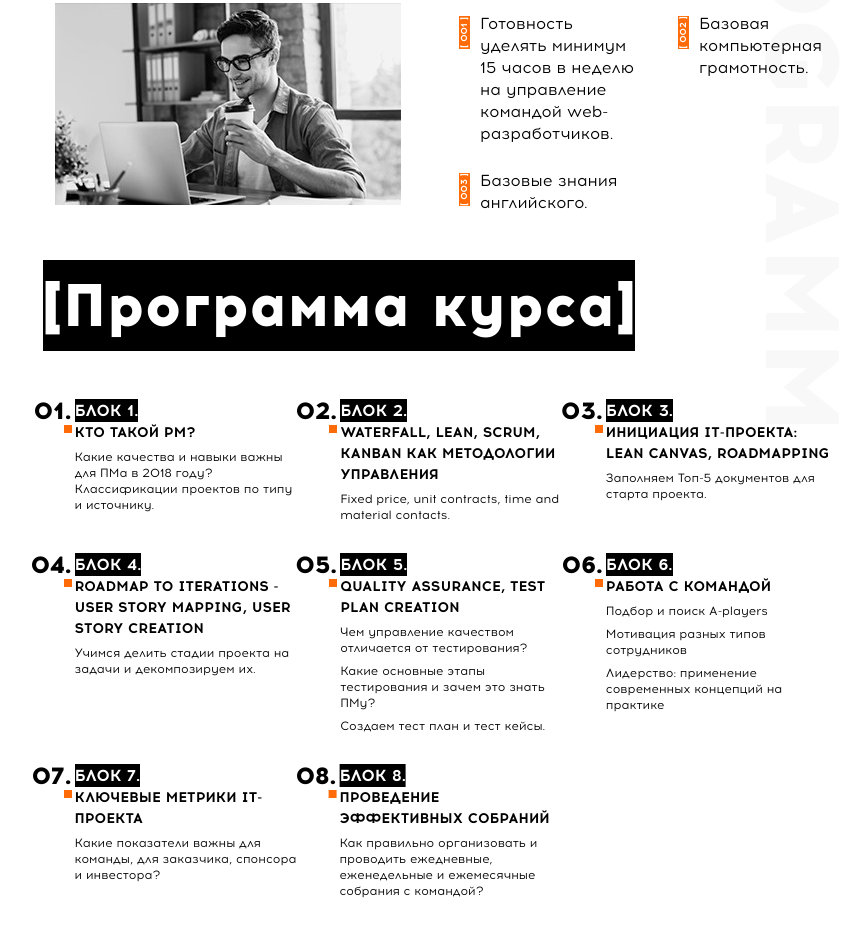
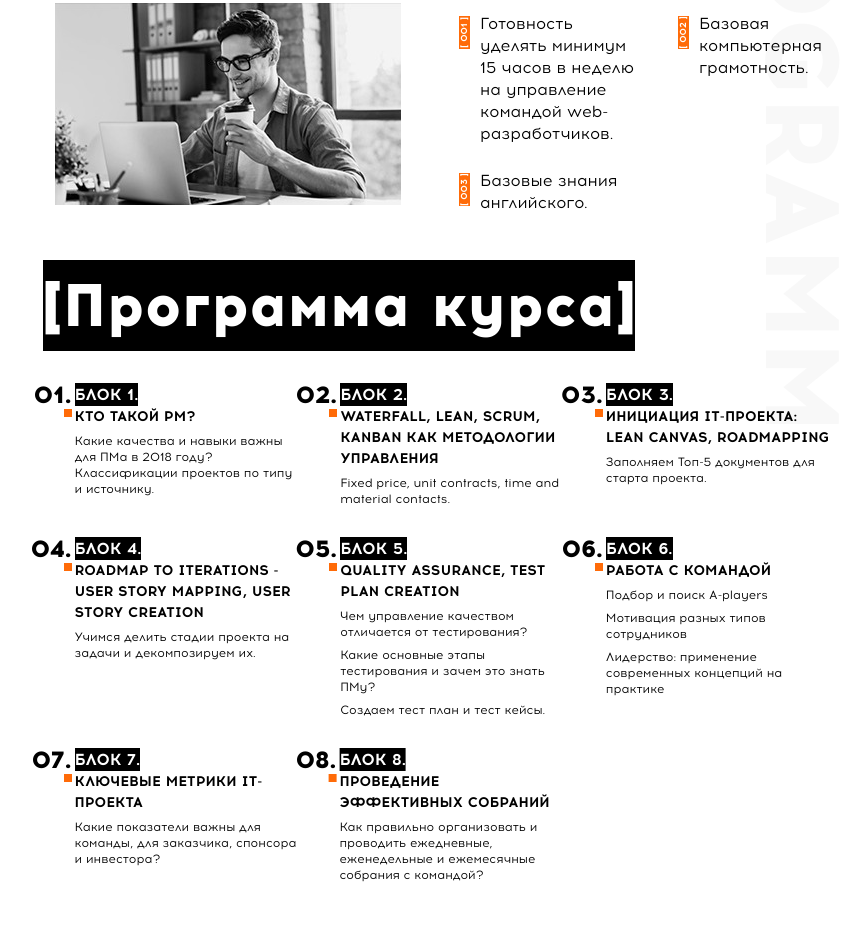
Before and after one commit to rotmanyan/goit-work, a website: page IT Project manager/src/index.html in a window 1280 px wide. Shown: the part 1632-2582 px from the top of the page, without its empty margins (186-1045 px from the left). Drawn offline with nearby package versions, Linux system fonts and the light colour scheme; files that its build step writes are made by us from their sources.

Commit message:
fixed IT Project manager

```diff
--- a/IT Project manager/src/index.html
+++ b/IT Project manager/src/index.html
@@ -99,41 +99,40 @@
         </div>
       </div>
     </section>
-    <section class="main-title">
-      <h2 class="title title--big title--white main-title__title">
+    <section class="main">
+      <h2 class="title title--big title--white main__title">
         [Программа курса]
       </h2>
-    </section>
-    <section class="boxes">
-      <article class="boxes__box">
+      <ul class="boxes">
+      <li class="boxes__box">
         <span class="black counter counter--num">блок 1.</span>
         <span class="boxes__title">кто такой pm?</span>
         <ul class="boxes__list">
           <li class="boxes__item">Какие качества и навыки важны для ПМа в 2018 году? Классификации проектов по типу и источнику.</li>
         </ul>
-      </article>
-      <article class="boxes__box">
+      </li>
+      <li class="boxes__box">
         <span class="black counter counter--num">блок 2.</span>
         <span class="boxes__title">waterfall, lean, scrum, kanban как методологии управления</span>
         <ul class="boxes__list">
           <li class="boxes__item">Fixed price, unit contracts, time and material contacts.</li>
         </ul>
-      </article>
-      <article class="boxes__box">
+      </li>
+      <li class="boxes__box">
         <span class="black counter counter--num">блок 3.</span>
         <span class="boxes__title">инициация it-проекта: lean canvas, roadmapping</span>
         <ul class="boxes__list">
           <li class="boxes__item">Заполняем Топ-5 документов для старта проекта.</li>
         </ul>
-      </article>
-      <article class="boxes__box">
+      </li>
+      <li class="boxes__box">
         <span class="black counter counter--num">блок 4.</span>
         <span class="boxes__title">roadmap to iterations - user story mapping, user story creation</span>
         <ul class="boxes__list">
           <li class="boxes__item">Учимся делить стадии проекта на задачи и декомпозируем их.</li>
         </ul>
-      </article>
-      <article class="boxes__box">
+      </li>
+      <li class="boxes__box">
         <span class="black counter counter--num">блок 5.</span>
         <span class="boxes__title">quality assurance, test plan creation</span>
         <ul class="boxes__list">
@@ -141,8 +140,8 @@
           <li class="boxes__item">Какие основные этапы тестирования и зачем это знать ПМу?</li>
           <li class="boxes__item">Создаем тест план и тест кейсы.</li>
         </ul>
-      </article>
-      <article class="boxes__box">
+      </li>
+      <li class="boxes__box">
         <span class="black counter counter--num">блок 6.</span>
         <span class="boxes__title">работа с командой</span>
         <ul class="boxes__list">
@@ -150,22 +149,22 @@
           <li class="boxes__item">Мотивация разных типов сотрудников</li>
           <li class="boxes__item">Лидерство: применение современных концепций на практике</li>
         </ul>
-      </article>
-      <article class="boxes__box">
+      </li>
+      <li class="boxes__box">
         <span class="black counter counter--num">блок 7.</span>
         <span class="boxes__title">ключевые метрики it-проекта</span>
         <ul class="boxes__list">
           <li class="boxes__item">Какие показатели важны для команды, для заказчика, спонсора и инвестора?</li>
         </ul>
-      </article>
-      <article class="boxes__box">
+      </li>
+      <li class="boxes__box">
         <span class="black counter counter--num">блок 8.</span>
         <span class="boxes__title">проведение эффективных собраний</span>
         <ul class="boxes__list">
           <li class="boxes__item">Как правильно организовать и проводить ежедневные, еженедельные и ежемесячные собрания с командой?</li>
         </ul>
-      </article>
-
+      </li>
+      </ul>
     </section>
     <section class="stages">
       <h2 class="title stages__title">[Этапы получения работы Project Manager]:</h2>
--- a/IT Project manager/src/sass/boxes.scss
+++ b/IT Project manager/src/sass/boxes.scss
@@ -1,3 +1,11 @@
+.main {
+  padding: rem(16) 0 ;
+
+  &__title {
+    display: inline;
+  }
+}
+
 .boxes {
   counter-reset: numb;
   font-family: $acrom;
--- a/IT Project manager/src/sass/stages.scss
+++ b/IT Project manager/src/sass/stages.scss
@@ -1,5 +1,5 @@
 .stages {
-  padding: rem(16) 0 rem(48);
+  padding-bottom:rem(48);
 
   &__title {
     margin-bottom: rem(10);
--- a/IT Project manager/src/sass/title.scss
+++ b/IT Project manager/src/sass/title.scss
@@ -24,13 +24,7 @@
   }
 }
 
-.main-title {
-  padding: rem(16) 0 ;
 
-  &__title {
-    display: inline;
-  }
-}
 
 @media (min-width: 480px) {
   .title {
```
Also changed, not shown: IT Project manager/build/css/styles.css, IT Project manager/build/css/styles.min.css, IT Project manager/build/img/stages@1X.jpeg, IT Project manager/build/img/stages@2X.jpeg, IT Project manager/build/index.html.
